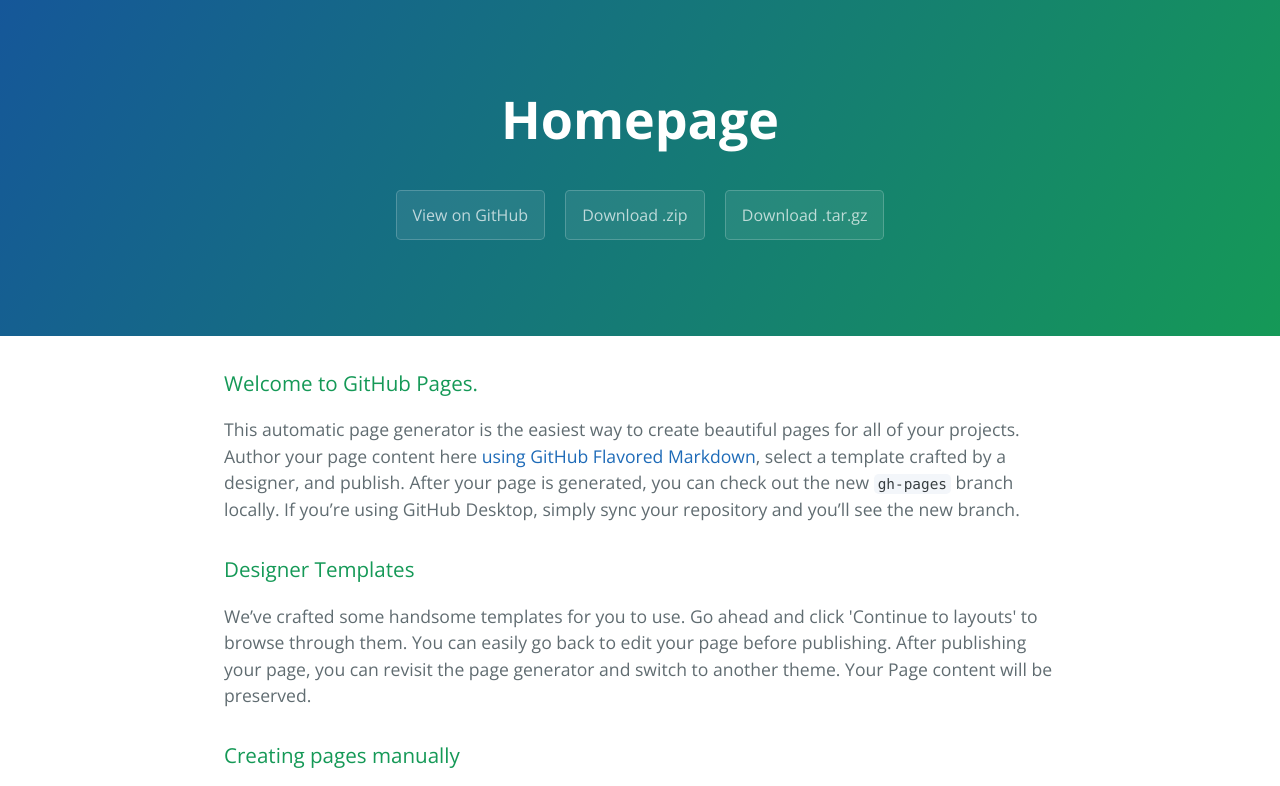
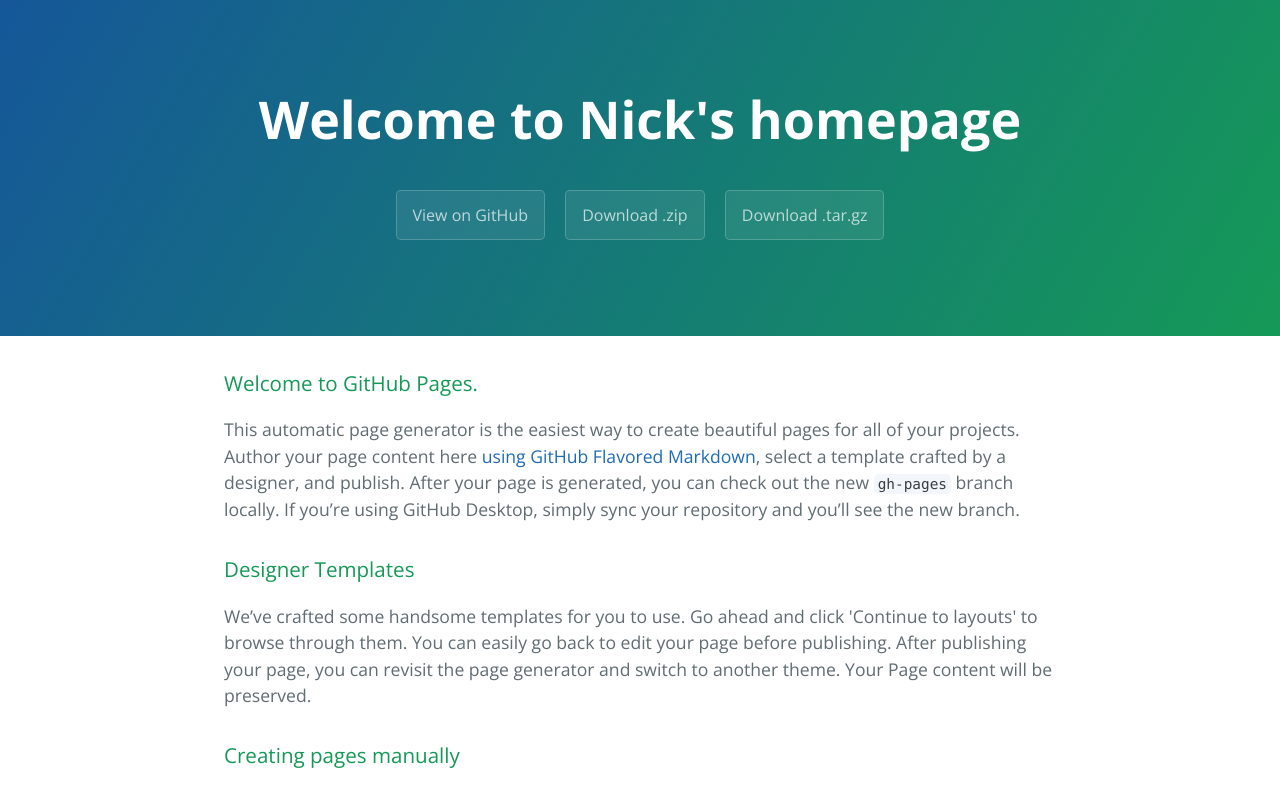
Before and after one commit to NickYi1990/homepage, a plain HTML site: page index.html in a window 1280 px wide. Shown: the top 786 px of the page. Drawn offline with nearby package versions, Linux system fonts and the light colour scheme.

Commit message:
Update index.html

```diff
--- a/index.html
+++ b/index.html
@@ -11,7 +11,7 @@
   </head>
   <body>
     <section class="page-header">
-      <h1 class="project-name">Homepage</h1>
+      <h1 class="project-name">Welcome to Nick's homepage</h1>
       <h2 class="project-tagline"></h2>
       <a href="https://github.com/NickYi1990/homepage" class="btn">View on GitHub</a>
       <a href="https://github.com/NickYi1990/homepage/zipball/master" class="btn">Download .zip</a>
```
